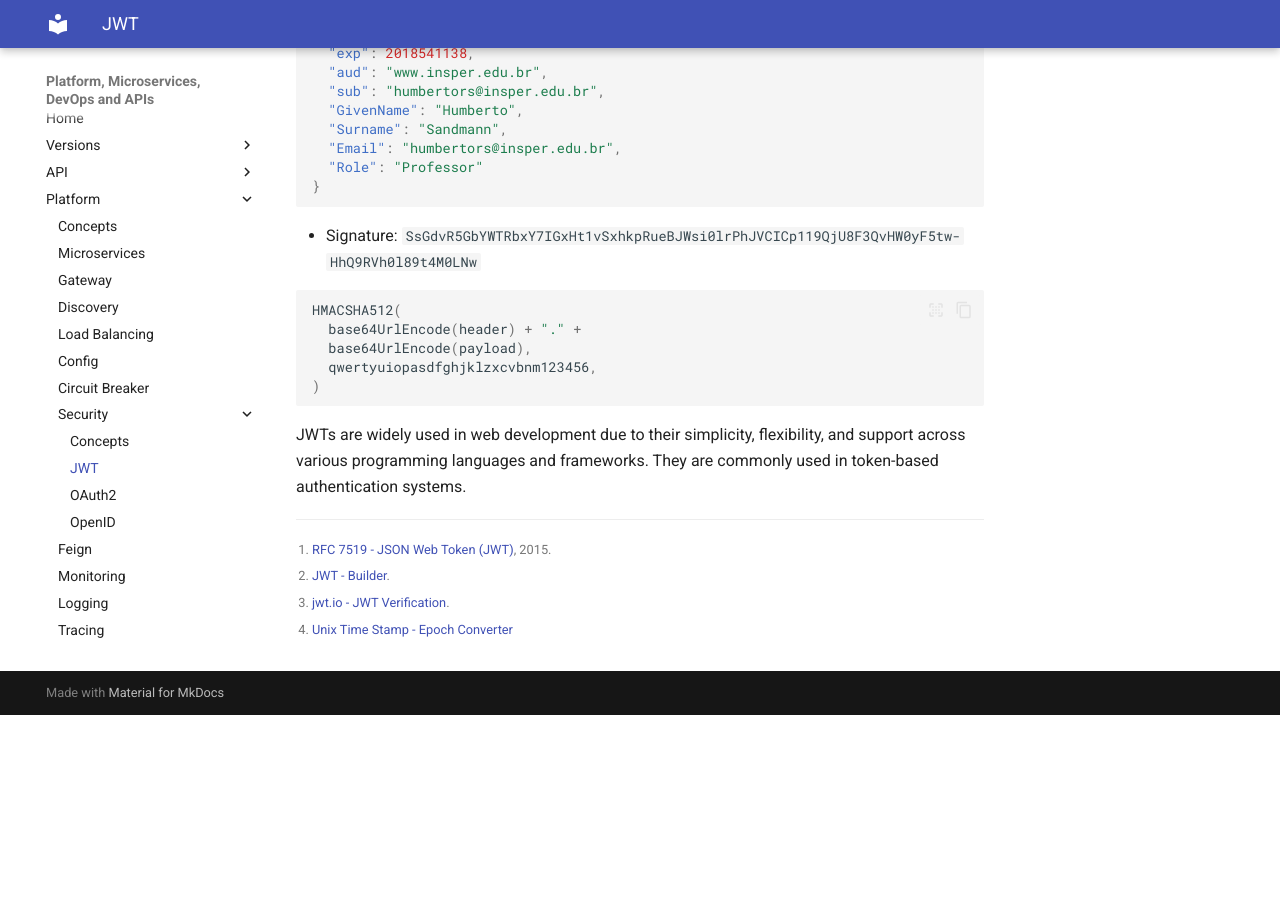
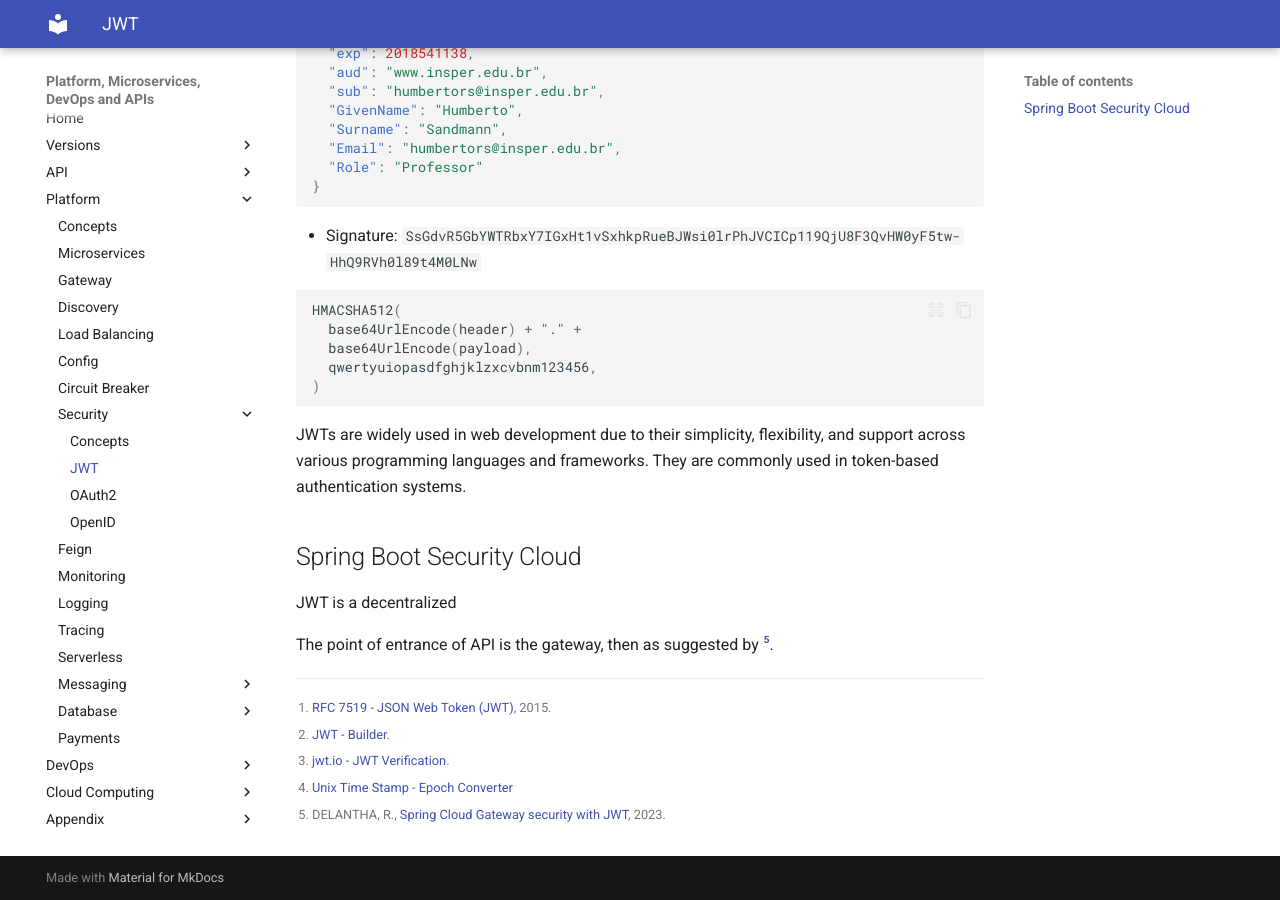
Before and after one commit to hsandmann/platform, an MkDocs documentation site: the page built from docs/jwt.md, in a window 1280 px wide and 900 px high, scrolled down 1639 px. Built offline with MkDocs 1.6.1 and Material for MkDocs 9.7.7, drawn with Linux system fonts in a browser that asks for light colours; before the commit the page ends 2354 px from its top, so only the background shows below that.

Commit message:
Initial Version

```diff
--- a/docs/jwt.md
+++ b/docs/jwt.md
@@ -61,6 +61,13 @@
 
 JWTs are widely used in web development due to their simplicity, flexibility, and support across various programming languages and frameworks. They are commonly used in token-based authentication systems.
 
+## Spring Boot Security Cloud
+
+JWT is a decentralized
+
+The point of entrance of API is the gateway, then as suggested by [^5].
+
+
 [^1]: [RFC 7519 - JSON Web Token (JWT)](https://datatracker.ietf.org/doc/html/rfc7519), 2015.
 
 [^2]: [JWT - Builder](http://jwtbuilder.jamiekurtz.com).
@@ -68,3 +75,5 @@
 [^3]: [jwt.io - JWT Verification](https://jwt.io/).
 
 [^4]: [Unix Time Stamp - Epoch Converter](https://www.unixtimestamp.com)
+
+[^5]: DELANTHA, R., [Spring Cloud Gateway security with JWT](https://medium.com/@rajithgama/spring-cloud-gateway-security-with-jwt-23045ba59b8a), 2023.
--- a/mkdocs.yml
+++ b/mkdocs.yml
@@ -65,6 +65,7 @@
       - Elasticsearch: elasticsearch.md
     - Payments: payments.md
   - DevOps:
+    - Build Automation: build-automation.md
     - Docker: docker.md
     - Concepts: devops.md
     - Git: git.md
```
Also changed, not shown: docs/gateway.md (+2 -0 lines).
